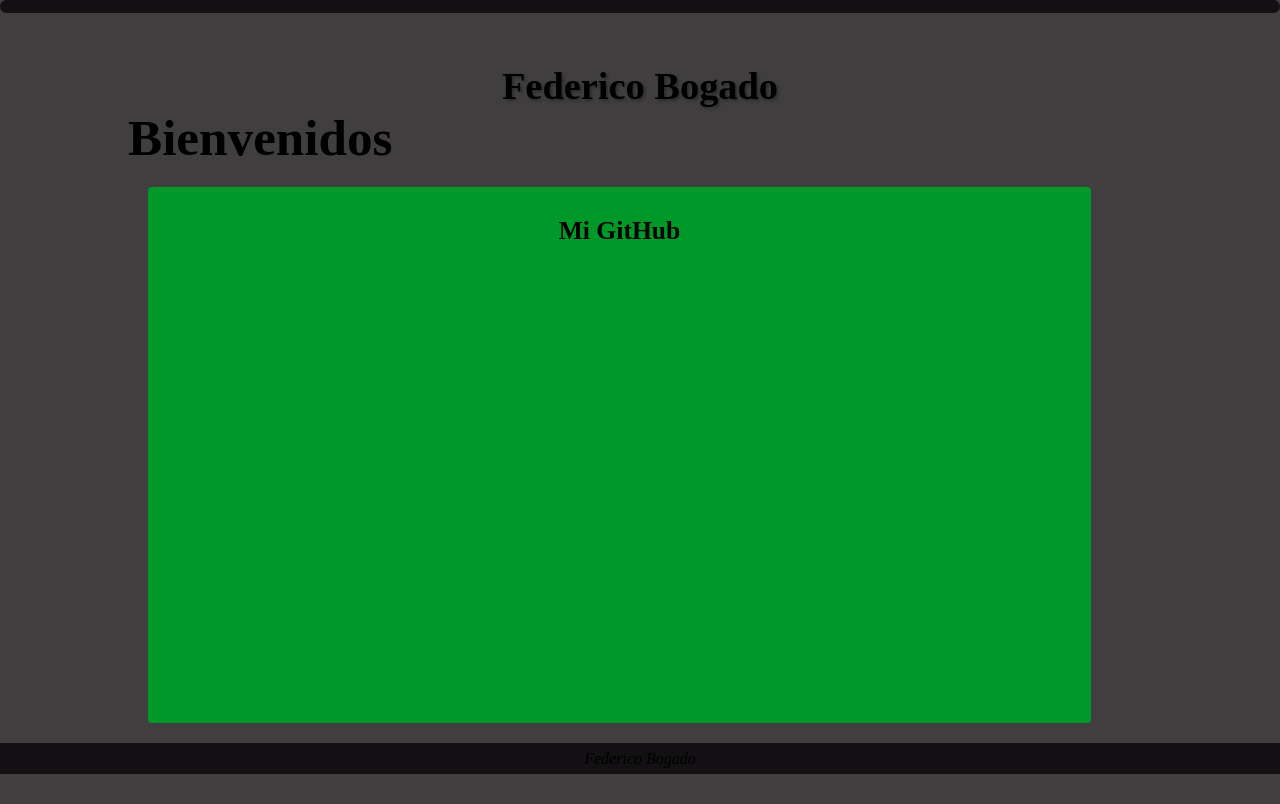
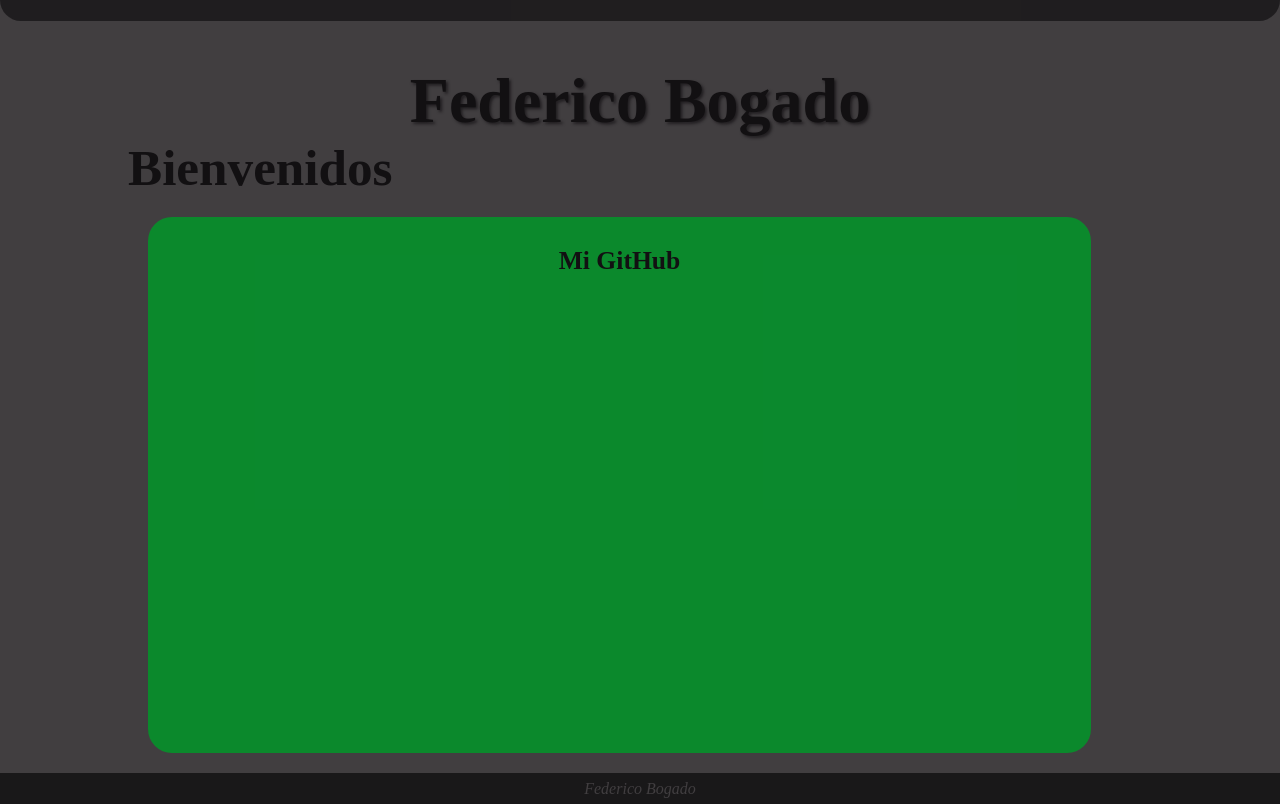
Before and after one commit to FedericoBogado/Portafolio, a plain HTML site: page index.htm in a window 1280 px wide. Drawn offline with Linux system fonts and the light colour scheme.

Commit message:
Realice cambios al footer, header, los h y mas

```diff
--- a/Style.css
+++ b/Style.css
@@ -15,7 +15,7 @@ body {
 }
 
 header {
-  background-color: #121012;
+  background-color: #121012d2;
   display: flex;
   flex-flow: row wrap;
   justify-content: space-between;
@@ -23,12 +23,12 @@ header {
   position: fixed;
   top: 0%;
   width: 90%;
-  padding: 0.5% 5%;
-  border-radius: 50px;
+  padding: 0.5% 5% 15px;
+  border-radius: 0px 0px 50px 50px;
 }
 
 header:hover {
-  background-color: #121012bb;
+  background-color: #121012b2;
 }
 
 ul{
@@ -77,13 +77,15 @@ main {
 }
 
 h1 {
-  font-size: 3vw;
-  text-shadow: rgb(44, 44, 44) 2px 2px 3px;
+  font-size: 5vw;
+  color: #121012;
+  text-shadow: #121012b2 2px 2px 3px;
   margin: 0em;
 }
 
 h2 {
   font-size: 4vw;
+  color: #121012;
 }
 
 .ultimo-post {
@@ -91,20 +93,21 @@ h2 {
   flex-flow: column wrap;
   justify-items: flex-start;
   align-items: center;
-  background-color: #009929;
-  border-radius: 4px;
+  background-color: #009929d2;
+  border-radius: 24px;
   margin: 2%;
   padding: 1%;
   width: 90%;
 }
 
 .ultimo-post:hover {
-  background-color: #009929bb;
+  background-color: #009929b2;
 }
 
 h3 {
   font-size: 2vw;
   margin: 2% 0%;
+  color: #121012;
 }
 
 .post1 {
@@ -117,7 +120,8 @@ h3 {
 }
 
 footer {
-  background-color: #121012;
+  background-color: #121012d2;
+  color: #413e40;
   width: 99%;
   font-style: italic;
   font-size: 1rem;
```
